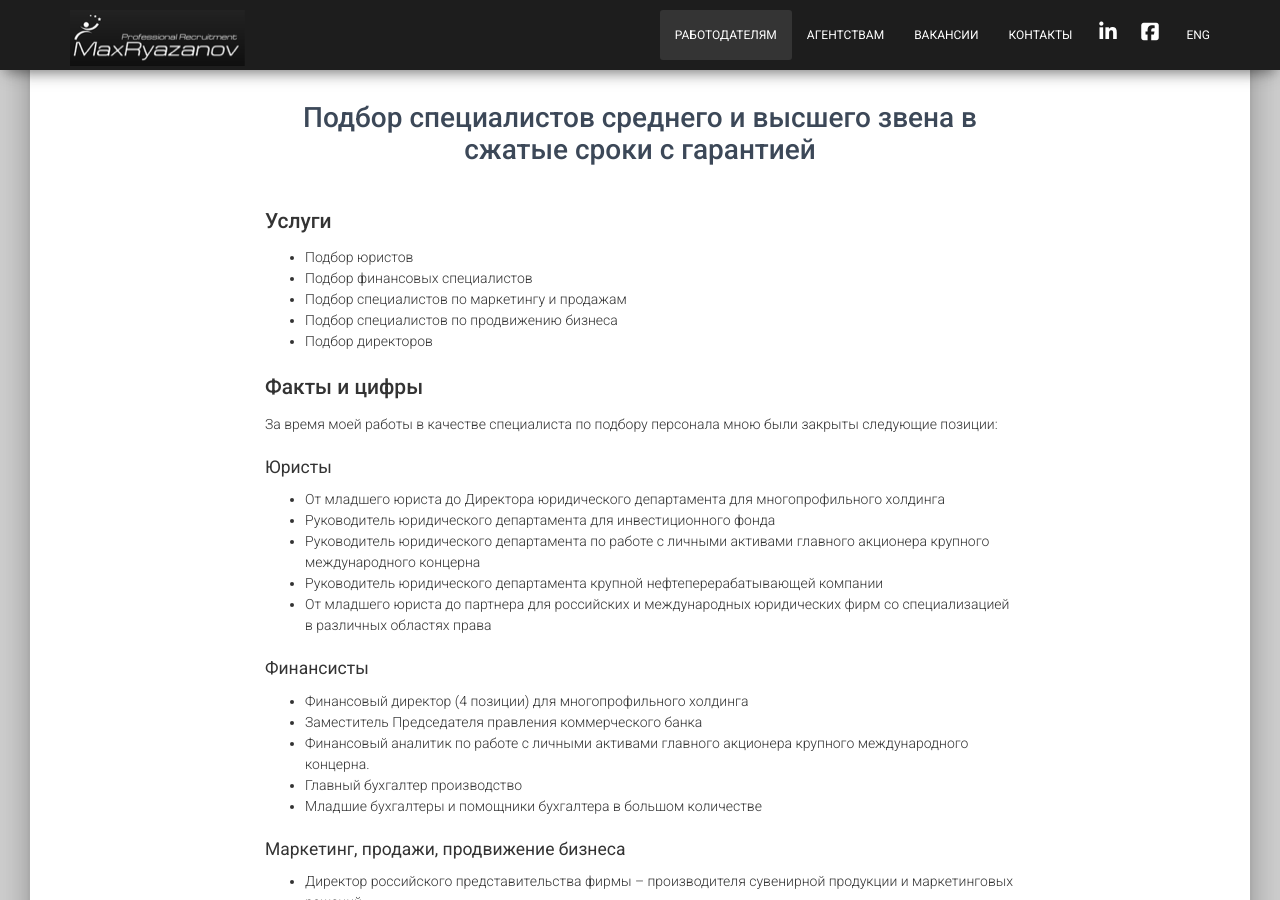
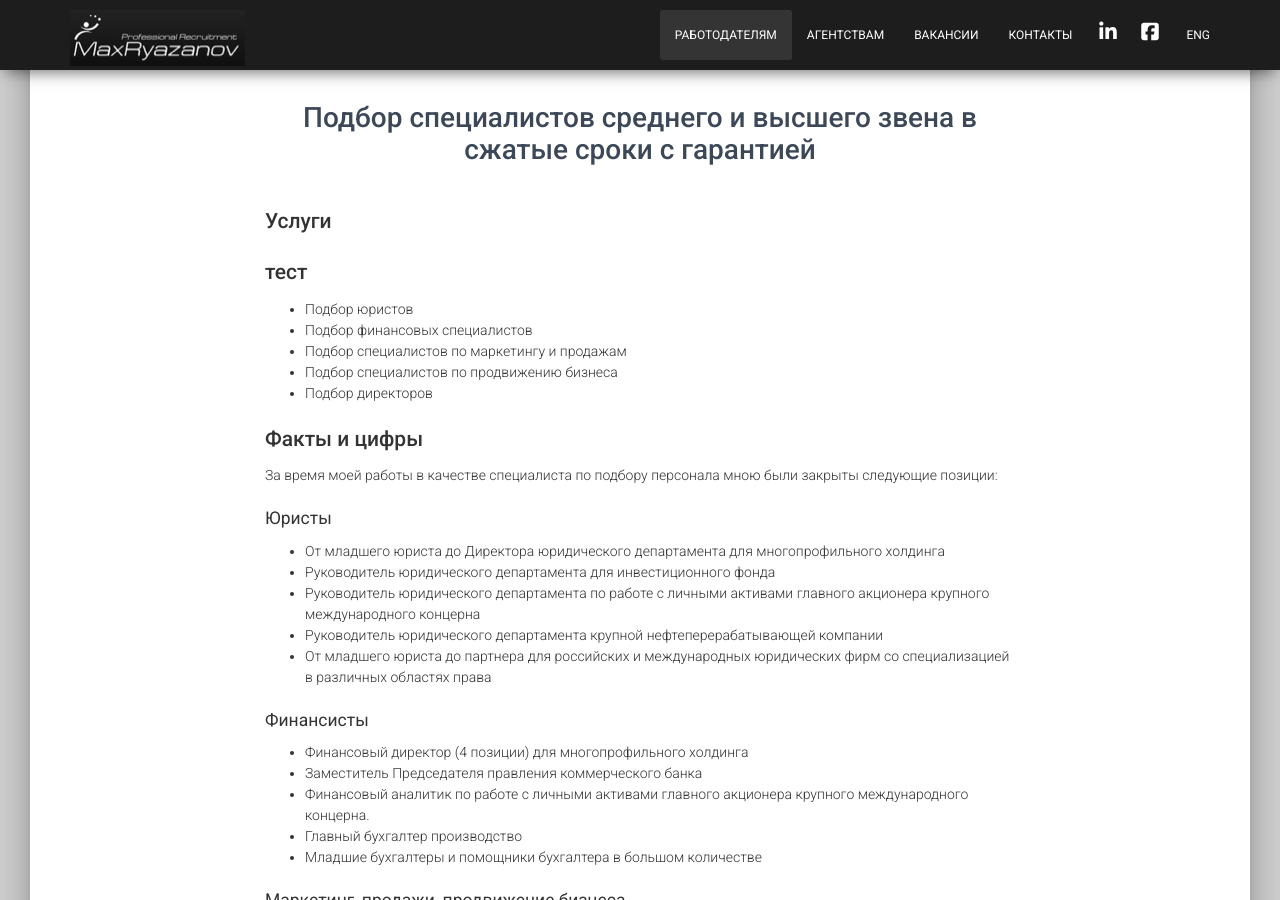
Before and after one commit to ivan-placid/mryazanov, a Jekyll site: the page built from index.html, in a window 1280 px wide and 900 px high, scrolled down 364 px. Built offline with Jekyll 4.4.1, drawn with Linux system fonts in a browser that asks for light colours; nearby versions of some CDN libraries.

Commit message:
test commit

```diff
--- a/index.html
+++ b/index.html
@@ -6,6 +6,7 @@ title: Максим Рязанов | Частный рекрутер
 <h1 class="title">Подбор специалистов среднего и высшего звена в сжатые сроки с гарантией</h1>
 
 <h2>Услуги</h2>
+<h2>тест</h2>
 <ul>
     <li>Подбор юристов</li>
     <li>Подбор финансовых специалистов</li>
```
